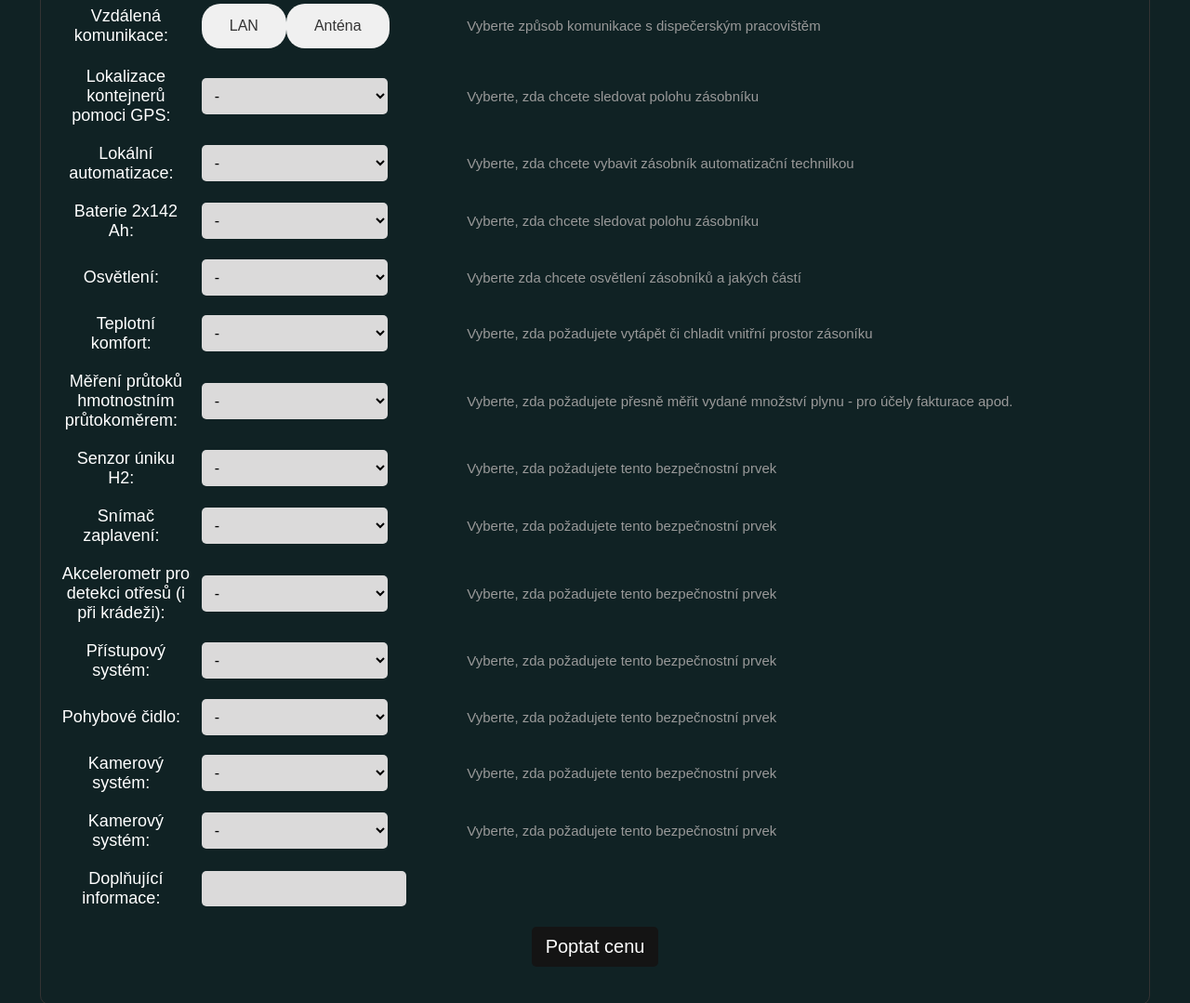
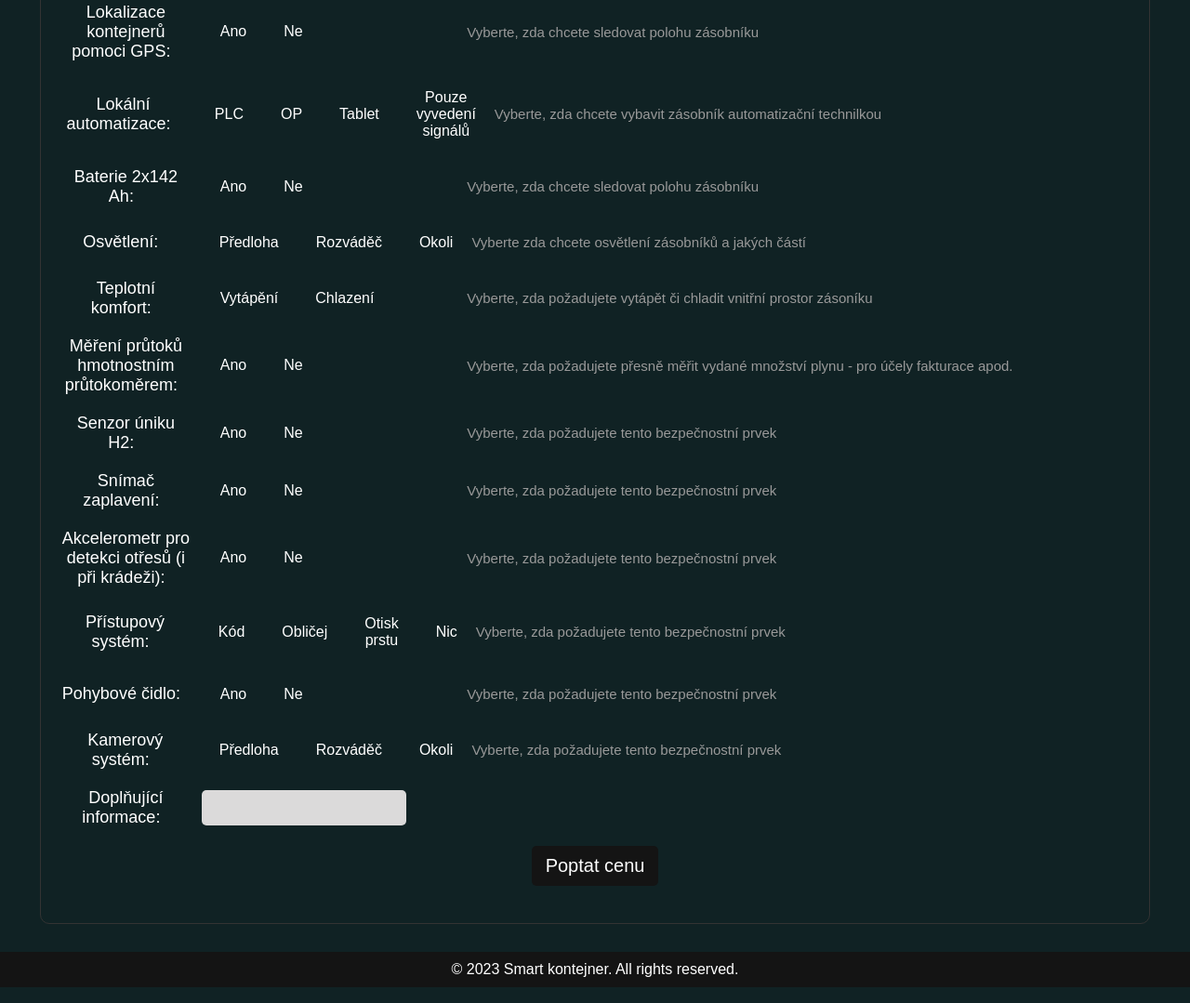
Before and after one commit to degtya/smart_kontejner, a plain HTML site: page index.html in a window 1280 px wide. Shown: the part 1754-2833 px from the top of the page at 93% size. Drawn offline with Linux system fonts and the light colour scheme.

Commit message:
Add files via upload

```diff
--- a/index.html
+++ b/index.html
@@ -140,8 +140,8 @@
                     <div class="response">
                         <input type="hidden" id="placeInput" name="place">
                         <div class="button-group">
-                            <button type="button" class="option-button" data-value="venku">Venku</button>
-                            <button type="button" class="option-button" data-value="uvnitr">Uvnitř</button>
+                            <div class="option-button" data-value="venku">Venku</div>
+                            <div class="option-button" data-value="uvnitr">Uvnitř</div>
                         </div>
                     </div>
                     <div class="description">
@@ -150,18 +150,23 @@
                 </div>
 
                 <div class="input-container">
+
                     <div class="question">
-                        <label for="prostredi">Vyberte prostředí umístění:</label>
+                           <label for="prostredi">Vyberte prostředí umístění:</label>
                     </div>
                     <div class="response">
+                        <input type="hidden" id="prostrediInput" name="prostredi">
+                        <div class="button-group">
                         <div class="option-button" data-value="normalni">Normální</div>
                         <div class="option-button" data-value="suche">Suché</div>
                         <div class="option-button" data-value="vlhké">Vlhké</div>
                     </div>
+                </div>
                     <div class="description">
                         <span></span>
                     </div>
-                </div>
+                    </div>
+
 
                 <div class="input-container">
                     <div class="question">
@@ -250,12 +255,8 @@
                         <label for="lokalizace">Lokalizace kontejnerů pomoci GPS:</label>
                     </div>
                     <div class="response">
-                        <select id="komunikace" name="komunikace">
-                            <option value="-">-</option>
-                            <option value="ano">Ano</option>
-                            <option value="ne">Ne</option>
-                        </select>
-                        <span class="unit"></span>
+                        <div class="option-button" data-value="ano">Ano</div>
+                        <div class="option-button" data-value="ne">Ne</div>
                     </div>
                     <div class="description">
                         <span>Vyberte, zda chcete sledovat polohu zásobníku</span>
@@ -267,14 +268,10 @@
                         <label for="lautomatizace">Lokální automatizace:</label>
                     </div>
                     <div class="response">
-                        <select id="laut" name="laut">
-                            <option value="-">-</option>
-                            <option value="plc">PLC</option>
-                            <option value="op">OP</option>
-                            <option value="tablet">Tablet</option>
-                            <option value="only">Pouze vyvedení signálů</option>
-                        </select>
-                        <span class="unit"></span>
+                        <div class="option-button" data-value="plc">PLC</div>
+                        <div class="option-button" data-value="op">OP</div>
+                        <div class="option-button" data-value="tablet">Tablet</div>
+                        <div class="option-button" data-value="only">Pouze vyvedení signálů</div>
                     </div>
                     <div class="description">
                         <span>Vyberte, zda chcete vybavit zásobník automatizační technilkou</span>
@@ -286,12 +283,8 @@
                         <label for="baterie">Baterie 2x142 Ah:</label>
                     </div>
                     <div class="response">
-                        <select id="baterie" name="baterie">
-                            <option value="-">-</option>
-                            <option value="ano">Ano</option>
-                            <option value="antena">Ne</option>
-                        </select>
-                        <span class="unit"></span>
+                        <div class="option-button" data-value="ano">Ano</div>
+                        <div class="option-button" data-value="ne">Ne</div>
                     </div>
                     <div class="description">
                         <span>Vyberte, zda chcete sledovat polohu zásobníku</span>
@@ -303,13 +296,9 @@
                         <label for="osvetleni">Osvětlení:</label>
                     </div>
                     <div class="response">
-                        <select id="osvetleni" name="osvetleni">
-                            <option value="-">-</option>
-                            <option value="predloha">Předloha</option>
-                            <option value="rozvadec">Rozváděč</option>
-                            <option value="preadloharozvadec">Předloha a rozváděč</option>
-                        </select>
-                        <span class="unit"></span>
+                        <div class="option-button" value="Předloha">Předloha</div>
+                        <div class="option-button" value="Rozváděč">Rozváděč</div>
+                        <div class="option-button" value="Okoli">Okoli</div>
                     </div>
                     <div class="description">
                         <span>Vyberte zda chcete osvětlení zásobníků a jakých částí</span>
@@ -321,13 +310,9 @@
                         <label for="tepkomf">Teplotní komfort:</label>
                     </div>
                     <div class="response">
-                        <select id="tepkomf" name="tepkomf">
-                            <option value="-">-</option>
-                            <option value="vytapeni">Vytápění</option>
-                            <option value="chlazeni">Chlazení</option>
-                            <option value="vytapachlaz">Vytápění a chlazení</option>
-                        </select>
-                        <span class="unit"></span>
+                        <div class="option-button" value="Vytápění">Vytápění</div>
+                        <div class="option-button" value="Chlazení">Chlazení</div>
+
                     </div>
                     <div class="description">
                         <span>Vyberte, zda požadujete vytápět či chladit vnitřní prostor zásoníku</span>
@@ -339,12 +324,8 @@
                         <label for="mp">Měření průtoků hmotnostním průtokoměrem:</label>
                     </div>
                     <div class="response">
-                        <select id="mp" name="mp">
-                            <option value="-">-</option>
-                            <option value="ano">Ano</option>
-                            <option value="ne">Ne</option>
-                        </select>
-                        <span class="unit"></span>
+                        <div class="option-button" data-value="ano">Ano</div>
+                        <div class="option-button" data-value="ne">Ne</div>
                     </div>
                     <div class="description">
                         <span>Vyberte, zda požadujete přesně měřit vydané množství plynu - pro účely fakturace apod.</span>
@@ -357,12 +338,8 @@
                         <label for="unik">Senzor úniku H2:</label>
                     </div>
                     <div class="response">
-                        <select id="unik" name="unik">
-                            <option value="-">-</option>
-                            <option value="ano">Ano</option>
-                            <option value="ne">Ne</option>
-                        </select>
-                        <span class="unit"></span>
+                        <div class="option-button" data-value="ano">Ano</div>
+                        <div class="option-button" data-value="ne">Ne</div>
                     </div>
                     <div class="description">
                         <span>Vyberte, zda požadujete tento bezpečnostní prvek</span>
@@ -374,12 +351,8 @@
                         <label for="sz">Snímač zaplavení:</label>
                     </div>
                     <div class="response">
-                        <select id="sz" name="sz">
-                            <option value="-">-</option>
-                            <option value="ano">Ano</option>
-                            <option value="ne">Ne</option>
-                        </select>
-                        <span class="unit"></span>
+                        <div class="option-button" data-value="ano">Ano</div>
+                        <div class="option-button" data-value="ne">Ne</div>
                     </div>
                     <div class="description">
                         <span>Vyberte, zda požadujete tento bezpečnostní prvek</span>
@@ -391,12 +364,8 @@
                         <label for="ak">Akcelerometr pro detekci otřesů (i při krádeži):</label>
                     </div>
                     <div class="response">
-                        <select id="ak" name="ak">
-                            <option value="-">-</option>
-                            <option value="ano">Ano</option>
-                            <option value="ne">Ne</option>
-                        </select>
-                        <span class="unit"></span>
+                        <div class="option-button" data-value="ano">Ano</div>
+                        <div class="option-button" data-value="ne">Ne</div>
                     </div>
                     <div class="description">
                         <span>Vyberte, zda požadujete tento bezpečnostní prvek</span>
@@ -408,13 +377,10 @@
                         <label for="ps">Přístupový systém:</label>
                     </div>
                     <div class="response">
-                        <select id="ps" name="ps">
-                            <option value="-">-</option>
-                            <option value="kod">Kód</option>
-                            <option value="oblicej">Obličej</option>
-                            <option value="otiskprstu">Otisk prstu</option>
-                        </select>
-                        <span class="unit"></span>
+                        <div class="option-button" data-value="kod">Kód</div>
+                        <div class="option-button" data-value="oblicej">Obličej</div>
+                        <div class="option-button" data-value="otiskprstu">Otisk prstu</div>
+                        <div class="option-button" data-value="-">Nic</div>
                     </div>
                     <div class="description">
                         <span>Vyberte, zda požadujete tento bezpečnostní prvek</span>
@@ -426,12 +392,8 @@
                         <label for="pcidlo">Pohybové čidlo:</label>
                     </div>
                     <div class="response">
-                        <select id="pcidlo" name="pcidlo">
-                            <option value="-">-</option>
-                            <option value="ano">Ano</option>
-                            <option value="ne">Ne</option>
-                        </select>
-                        <span class="unit"></span>
+                        <div class="option-button" data-value="ano">Ano</div>
+                        <div class="option-button" data-value="ne">Ne</div>
                     </div>
                     <div class="description">
                         <span>Vyberte, zda požadujete tento bezpečnostní prvek</span>
@@ -443,37 +405,14 @@
                         <label for="ks">Kamerový systém:</label>
                     </div>
                     <div class="response">
-                        <select id="ks" name="ks">
-                            <option value="-">-</option>
-                            <option value="predloha">Předloha</option>
-                            <option value="rozvadec">Rozváděč</option>
-                            <option value="okoli">Okoli</option>
-                        </select>
-                        <span class="unit"></span>
+                        <div class="option-button" value="Předloha">Předloha</div>
+                        <div class="option-button" value="Rozváděč">Rozváděč</div>
+                        <div class="option-button" value="Okoli">Okoli</div>
                     </div>
                     <div class="description">
                         <span>Vyberte, zda požadujete tento bezpečnostní prvek</span>
                     </div>
                 </div>
-
-                <div class="input-container">
-                    <div class="question">
-                        <label for="ks">Kamerový systém:</label>
-                    </div>
-                    <div class="response">
-                        <select id="ks" name="ks">
-                            <option value="-">-</option>
-                            <option value="predloha">Předloha</option>
-                            <option value="rozvadec">Rozváděč</option>
-                            <option value="okoli">Okoli</option>
-                        </select>
-                        <span class="unit"></span>
-                    </div>
-                    <div class="description">
-                        <span>Vyberte, zda požadujete tento bezpečnostní prvek</span>
-                    </div>
-                </div>
-
 
                 <div class="input-container">
                     <div class="question">
--- a/style.css
+++ b/style.css
@@ -173,24 +173,21 @@ img {
     margin: 0;
   }
   .option-button {
-    background-color: #f0f0f0; /* Цвет фона обычных кнопок */
-    color: #333; /* Цвет текста на обычных кнопках */
+    display: inline-block;
+    padding: 10px 20px;
+    font-size: 16px;
+    text-align: center;
+    text-decoration: none;
     border: none;
-    border-radius: 20px; /* Радиус закругления углов (делайте больше для более округлых углов) */
-    padding: 15px 30px; /* Отступы внутри кнопки (высота x2 и ширина x2) */
-    font-size: 16px; /* Размер шрифта */
+    border-radius: 5px;
     cursor: pointer;
-    transition: background-color 0.3s, color 0.3s; /* Плавное изменение цветов при наведении */
-}
-.option-button.large {
-  padding: 20px 40px; /* Увеличенные отступы внутри кнопки */
-  font-size: 20px; /* Увеличенный размер шрифта */
+    transition: background-color 0.3s ease, color 0.3s ease;/* Плавное изменение цветов при наведении */
 }
 
   /* Добавьте этот код в ваш CSS файл */
 .option-button.selected {
-  background-color: #2c2c2c; /* Цвет фона выбранной кнопки */
-  color: #fff; /* Цвет текста на выбранной кнопке */
+  background-color: #ffffff; /* Цвет фона выбранной кнопки */
+  color: #000000; /* Цвет текста на выбранной кнопке */
 }
 
 
```
Also changed, not shown: script.js (+22 -12 lines).
